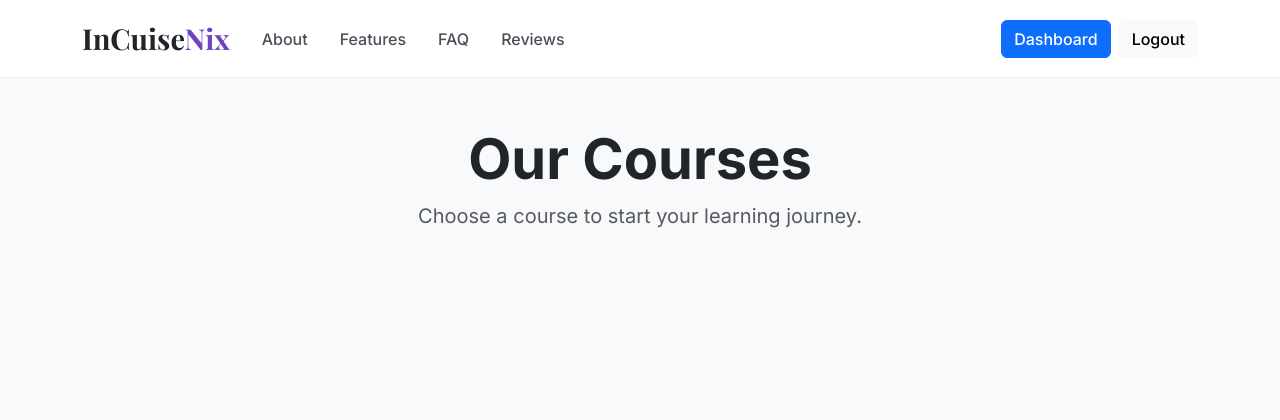
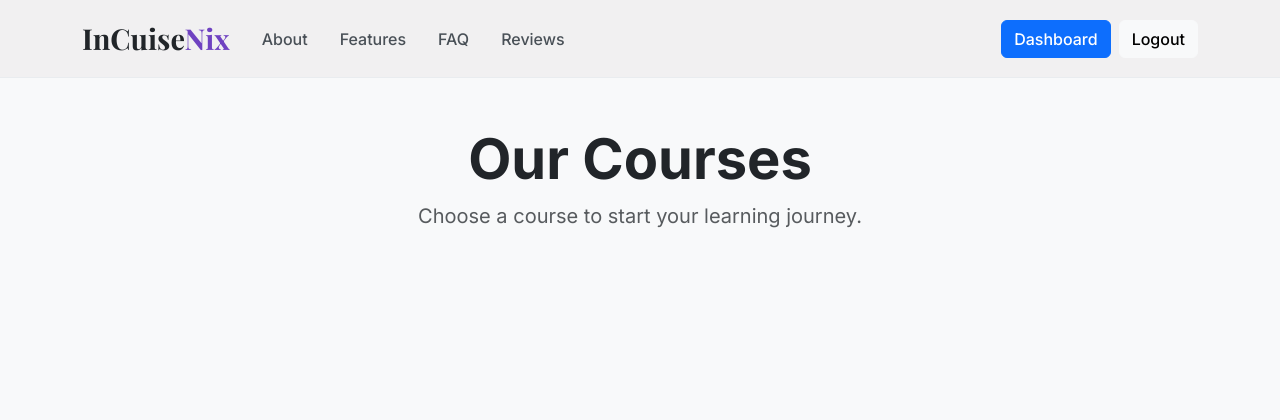
Before and after one commit to kaustavray21/InCuiseNix, a Django app: page /courses/ in a window 1280 px wide. Shown: the top 420 px of the page. Run offline with Django 5.2, Linux system fonts and the light colour scheme; the visitor is signed in with stand-in values (Sample User, id 1); data that the repository does not hold is empty; some libraries are stand-ins or nearby versions.

Commit message:
changed the navbar

```diff
--- a/static/css/base.css
+++ b/static/css/base.css
@@ -9,7 +9,7 @@
 
 /* --- Header/Navbar Styles --- */
 .navbar.main-nav {
-    background-color: #fff;
+    background-color: rgba(241, 240, 241, 0.98);
     border-bottom: 1px solid #e9ecef;
     padding: 0.75rem 0;
 }
```
